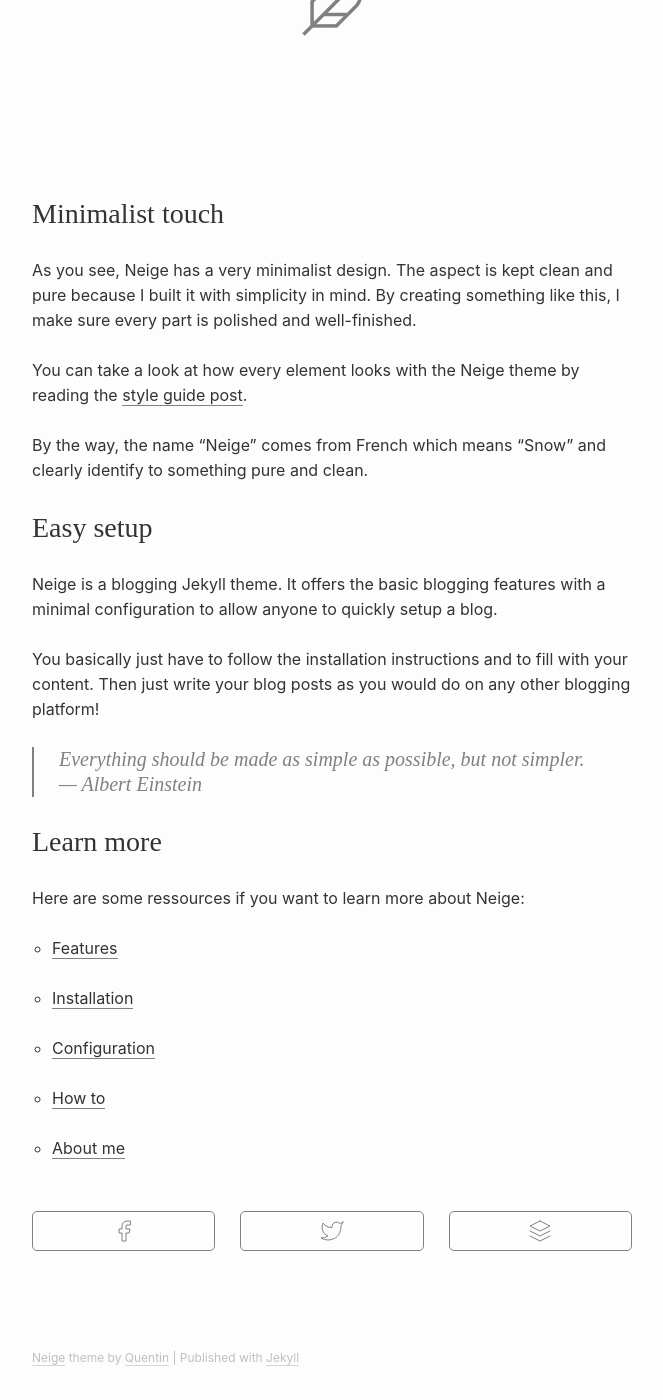
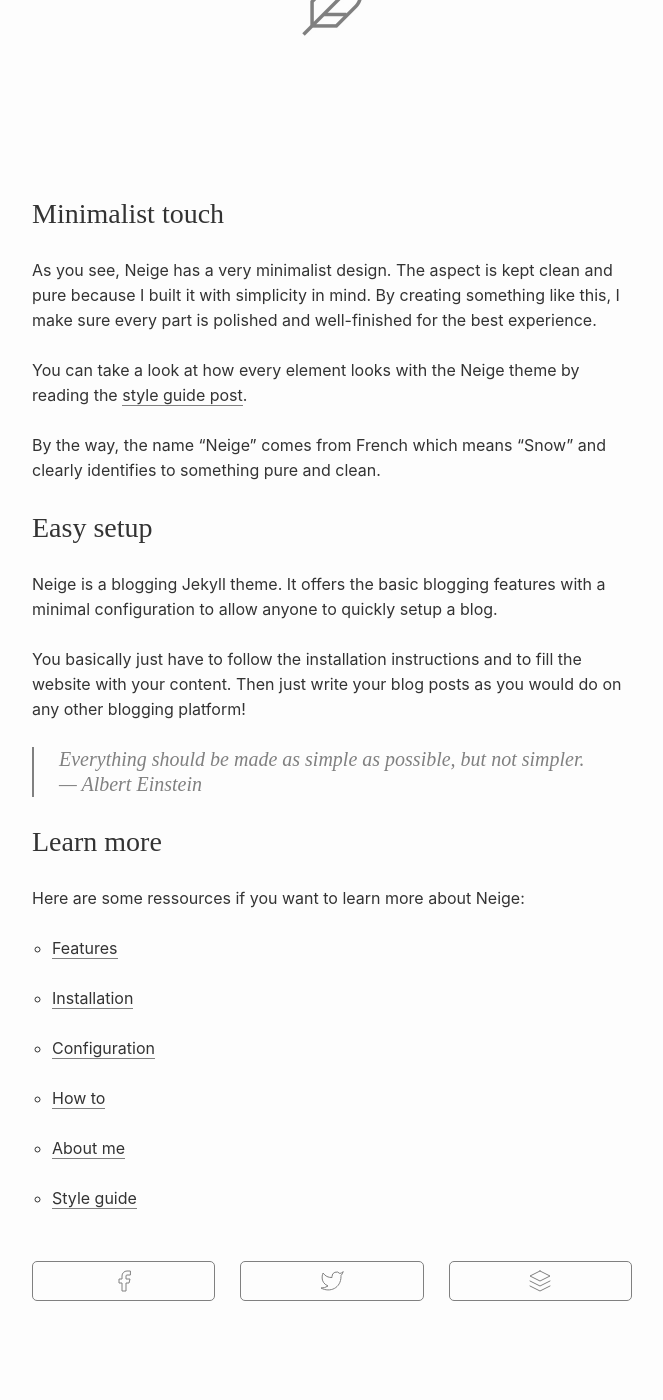
Before and after one commit to bellangerq/neige-theme, a Jekyll site: the page built from _posts/2018-06-21-introducing-neige.markdown, in a window 1280 px wide and 1400 px high, scrolled down 556 px. Shown: the whole window, without its empty margins (308-971 px from the left). Built offline with Jekyll 4.4.1, drawn with Linux system fonts in a browser that asks for light colours.

Commit message:
Updated Introducing Neige

```diff
--- a/_posts/2018-06-21-introducing-neige.markdown
+++ b/_posts/2018-06-21-introducing-neige.markdown
@@ -12,17 +12,17 @@
 
 ## Minimalist touch
 
-As you see, Neige has a very minimalist design. The aspect is kept clean and pure because I built it with simplicity in mind. By creating something like this, I make sure every part is polished and well-finished.
+As you see, Neige has a very minimalist design. The aspect is kept clean and pure because I built it with simplicity in mind. By creating something like this, I make sure every part is polished and well-finished for the best experience.
 
 You can take a look at how every element looks with the Neige theme by reading the [style guide post](/2018/06/21/style-guide).
 
-By the way, the name "Neige" comes from French which means "Snow" and clearly identify to something pure and clean.
+By the way, the name "Neige" comes from French which means "Snow" and clearly identifies to something pure and clean.
 
 ## Easy setup
 
 Neige is a blogging Jekyll theme. It offers the basic blogging features with a minimal configuration to allow anyone to quickly setup a blog.
 
-You basically just have to follow the installation instructions and to fill with your content. Then just write your blog posts as you would do on any other blogging platform!
+You basically just have to follow the installation instructions and to fill the website with your content. Then just write your blog posts as you would do on any other blogging platform!
 
 > Everything should be made as simple as possible, but not simpler. — Albert Einstein
 
@@ -39,3 +39,5 @@
 * [How to](/2018/06/21/how-to)
 
 * [About me](/2018/06/21/about)
+
+* [Style guide](/2018/06/21/style-guide)
```
